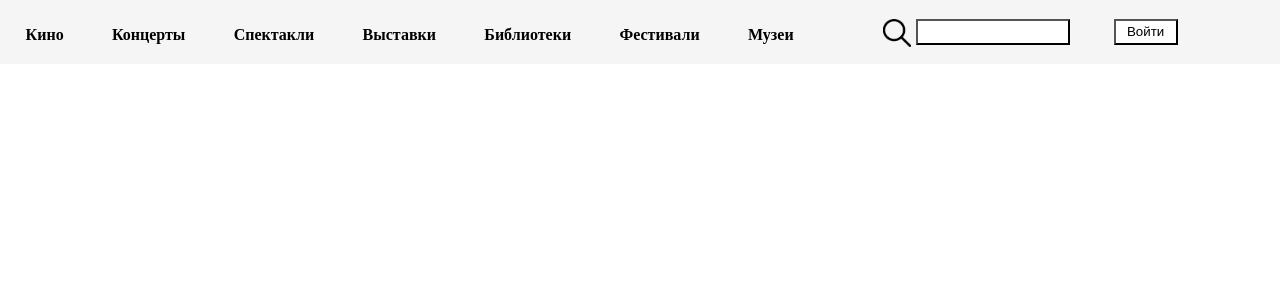
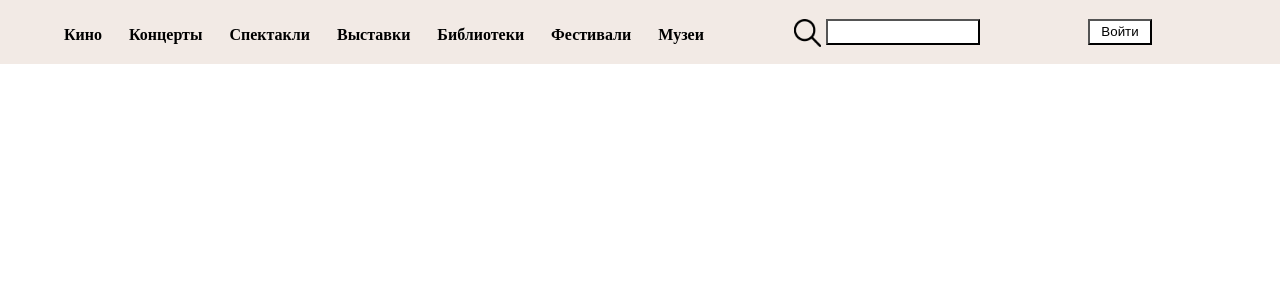
Before and after one commit to 0KodeIN/front_vue, a Vue app: page / in a window 1280 px wide. Shown: the top 300 px of the page. Built offline with nearby package versions, Linux system fonts and the light colour scheme.

Commit message:
Шапка_правка_2

```diff
--- a/src/components/HelloWorld.vue
+++ b/src/components/HelloWorld.vue
@@ -34,15 +34,15 @@ export default {
 }
 .navigation{
   width: 100%;
-  background: #F5F5F5;
+  background: rgba(207, 176, 159, 0.27);
   height: 5vw;
   display: flex;
 }
 .categories{
-  width: 60vw;
+  width: 50vw;
   display: flex;
   justify-content: space-between;
-  margin: 0 0 0 2vw;
+  margin: 0 0 0 5vw;
   padding-top: 2vw;
   border-color: black;
 }
@@ -51,6 +51,7 @@ export default {
   width: 5vw;
   height: 2vw;
   margin-top: 1.5vw;
+  margin-left: 5vw;
   background: #FFFFFF;
 }
 .search{
```
